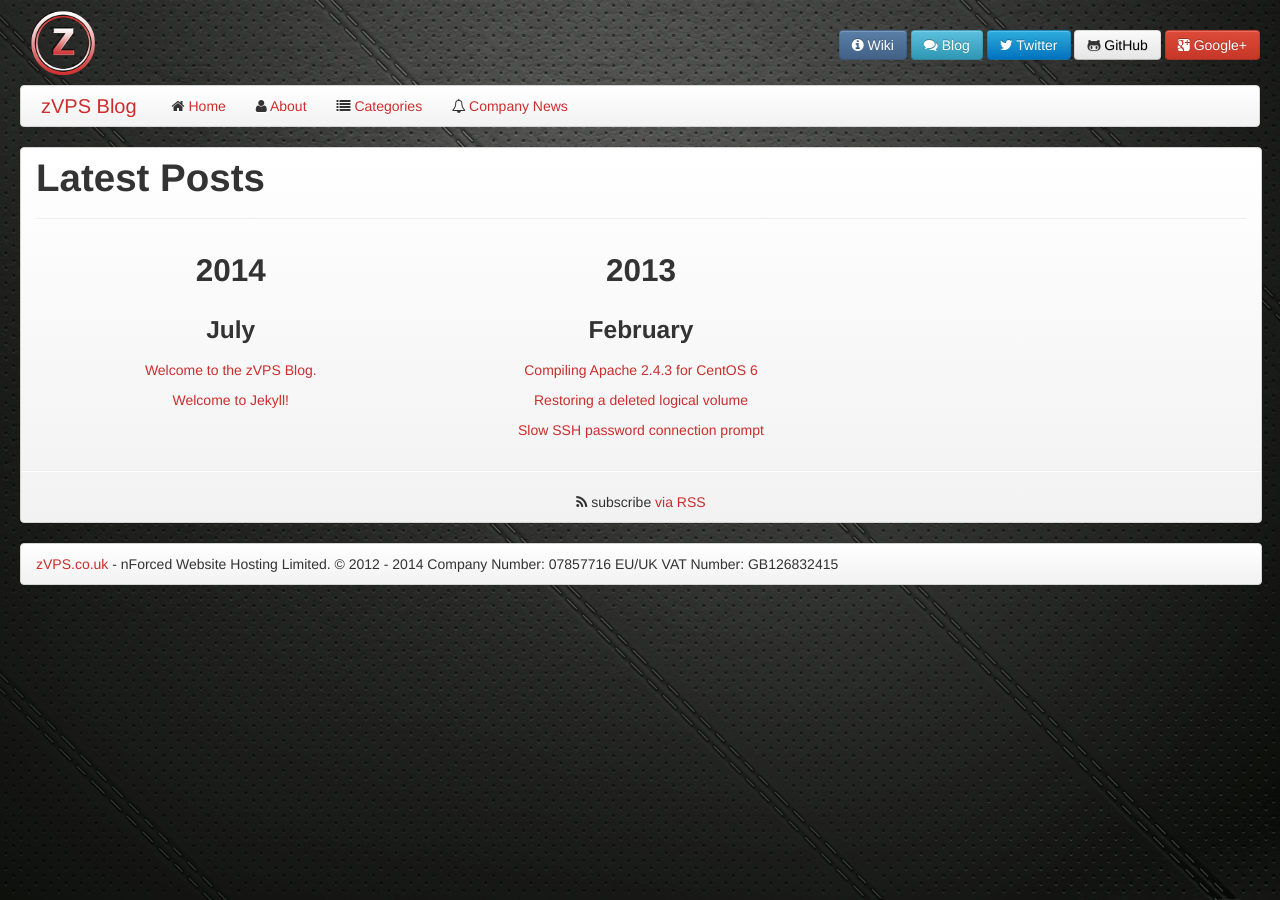
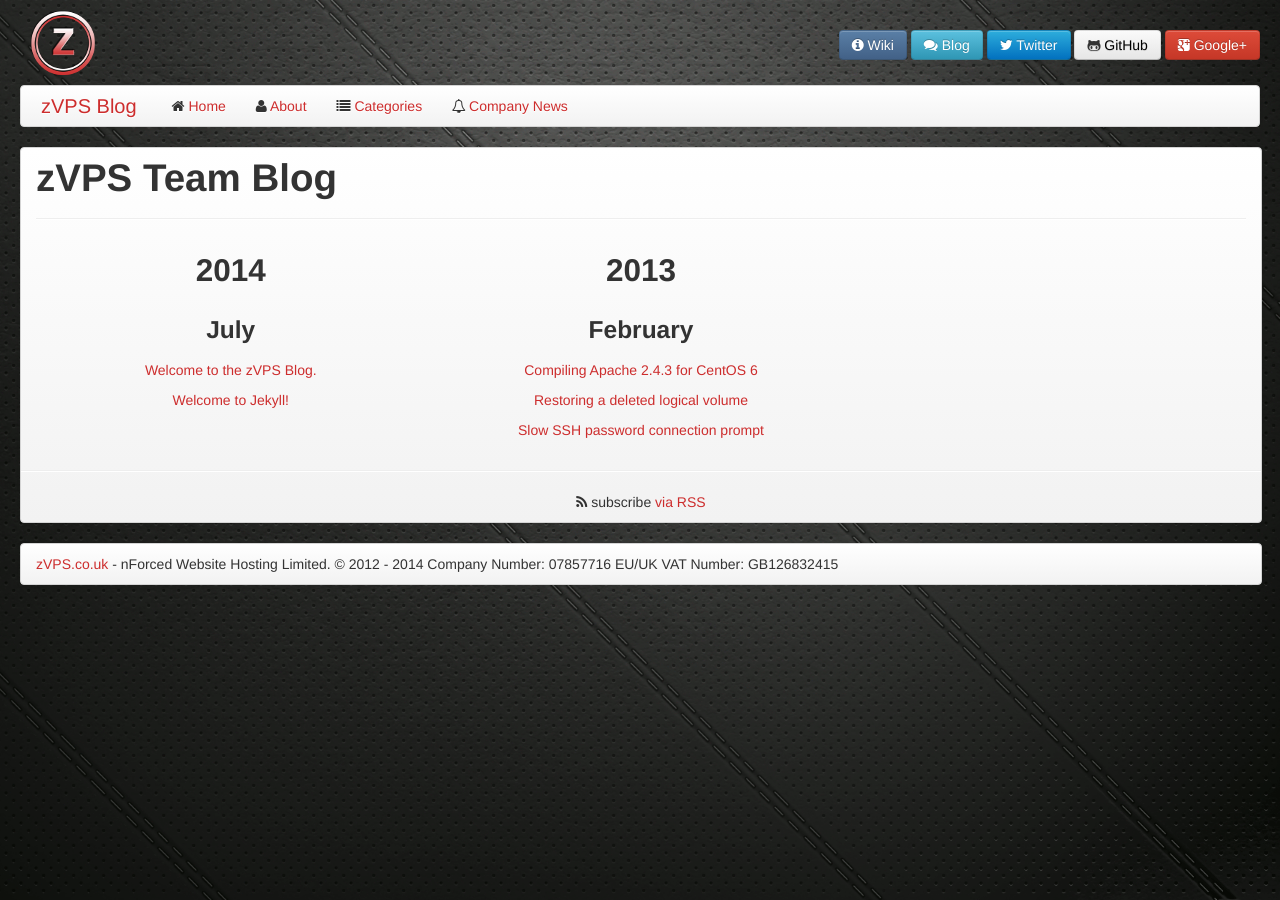
Before and after one commit to Caffe1neAdd1ct/zvps-blog, a Jekyll site: the page built from index.html, in a window 1280 px wide. Built offline with Jekyll 4.4.1, drawn with Linux system fonts in a browser that asks for light colours.

Commit message:
Fixed posts not showing in correct date sections.

```diff
--- a/index.html
+++ b/index.html
@@ -8,7 +8,7 @@
 
 <div class="row-fluid">
     <div class="span12 padded">
-        <h1>Latest Posts</h1>
+        <h1>zVPS Team Blog</h1>
         <hr>
     </div>
 </div>
@@ -16,15 +16,22 @@
 <div class="row-fluid">
     <div class="span12">
         <div class="container-fluid">
+
+
                 {% for post in site.posts  %}
 
                         {% capture this_year %}{{ post.date | date: "%Y" }}{% endcapture %}
                         {% capture this_month %}{{ post.date | date: "%B" }}{% endcapture %}
-                        {% capture next_year %}{{ post.previous.date | date: "%Y" }}{% endcapture %}
-                        {% capture next_month %}{{ post.previous.date | date: "%B" }}{% endcapture %}
+                        {% capture this_title %}{{ post.title }}{% endcapture %}
+                        {% capture next_year %}{{ post.next.date | date: "%Y" }}{% endcapture %}
+                        {% capture next_month %}{{ post.next.date | date: "%B" }}{% endcapture %}
+                        {% capture next_title %}{{ post.next.title }}{% endcapture %}
 
                         {% if forloop.first %}
+
                             {% assign count = '0' %}
+
+
                             <div class="row-fluid"><!-- start the first row container of years -->
                             <div class="span4" style="text-align: center;"><!-- starts the span4 container around each year -->
                                 <div class="row-fluid">
@@ -57,7 +64,59 @@
                                 </div>
 
 
+                        {% elsif this_year == next_year %}
+
+                                <div class="row-fluid">
+                                    <div class="span12">
+                                        <div class="container-fluid">
+                                            <div class="row-fluid">
+                                                <div class="span12">
+                                                    <div class="container-fluid">
+                                                        <div class="row-fluid">
+                                                            <div class="span12">
+                                                                <a href="{{ post.url }}">{{ post.title }}</a>
+                                                            </div>
+                                                        </div>
+                                                    </div>
+                                                </div>
+                                            </div>
+
+                                        </div>
+                                    </div>
+                                </div>
                         {% else %}
+
+                            {% if this_year != next_year %}
+                            <hr class="visible-phone">
+                            </div><!-- ends the span4 container around year change -->
+                            <!-- start calculation from count if a new row is needed -->
+                            {% capture count %}{{ count | plus: '1' }}{% endcapture %}
+                            {% if count == '3' %}
+                            </div>
+                            <div class="row-fluid">
+                            {% assign count = '0' %}
+                            {% endif %}
+                            <!-- end calculation from count if a new row is needed -->
+
+
+
+                            <div class="span4" style="text-align: center;"><!-- start the span3 container around year change -->
+                                <div class="row-fluid">
+                                    <div class="span12">
+                                        <h2 id="{{ this_year }}-ref">{{this_year}}</h2>
+                                    </div>
+                                </div>
+                                <div class="row-fluid">
+                                    <div class="span12">
+                                        <div class="container-fluid">
+                                            <div class="row-fluid">
+                                                <div class="span12">
+                                                    <h3 id="{{ this_year }}-{{ this_month }}-ref">{{ this_month }}</h3>
+                                                </div>
+                                            </div>
+                                        </div>
+                                    </div>
+                                </div>
 
                                 <div class="row-fluid">
                                     <div class="span12">
@@ -78,36 +137,6 @@
                                     </div>
                                 </div>
 
-                            {% if this_year != next_year %}
-                            <hr class="visible-phone">
-                            </div><!-- ends the span4 container around year change -->
-                            <!-- start calculation from count if a new row is needed -->
-                            {% capture count %}{{ count | plus: '1' }}{% endcapture %}
-                            {% if count == '3' %}
-                            </div>
-                            <div class="row-fluid">
-                            {% assign count = '0' %}
-                            {% endif %}
-                            <!-- end calculation from count if a new row is needed -->
-
-                            <div class="span4" style="text-align: center;"><!-- start the span3 container around year change -->
-                                <div class="row-fluid">
-                                    <div class="span12">
-                                        <h2 id="{{ next_year }}-ref">{{next_year}}</h2>
-                                    </div>
-                                </div>
-                                <div class="row-fluid">
-                                    <div class="span12">
-                                        <div class="container-fluid">
-                                            <div class="row-fluid">
-                                                <div class="span12">
-                                                    <h3 id="{{ next_year }}-{{ next_month }}-ref">{{ next_month }}</h3>
-                                                </div>
-                                            </div>
-                                        </div>
-                                    </div>
-                                </div>
-
                             {% else %}
 
                                 {% if this_month != next_month %}
@@ -117,12 +146,14 @@
                                             <div class="container-fluid">
                                                 <div class="row-fluid">
                                                     <div class="span12">
-                                                        <h3 id="{{ this_year }}-{{ next_month }}-ref">{{ next_month }}</h3>
+                                                        <h3 id="{{ this_year }}-{{ this_month }}-ref">{{ this_month }}</h3>
                                                     </div>
                                                 </div>
                                             </div>
                                         </div>
                                     </div>
+
+
 
                                 {% endif %}
 
```
